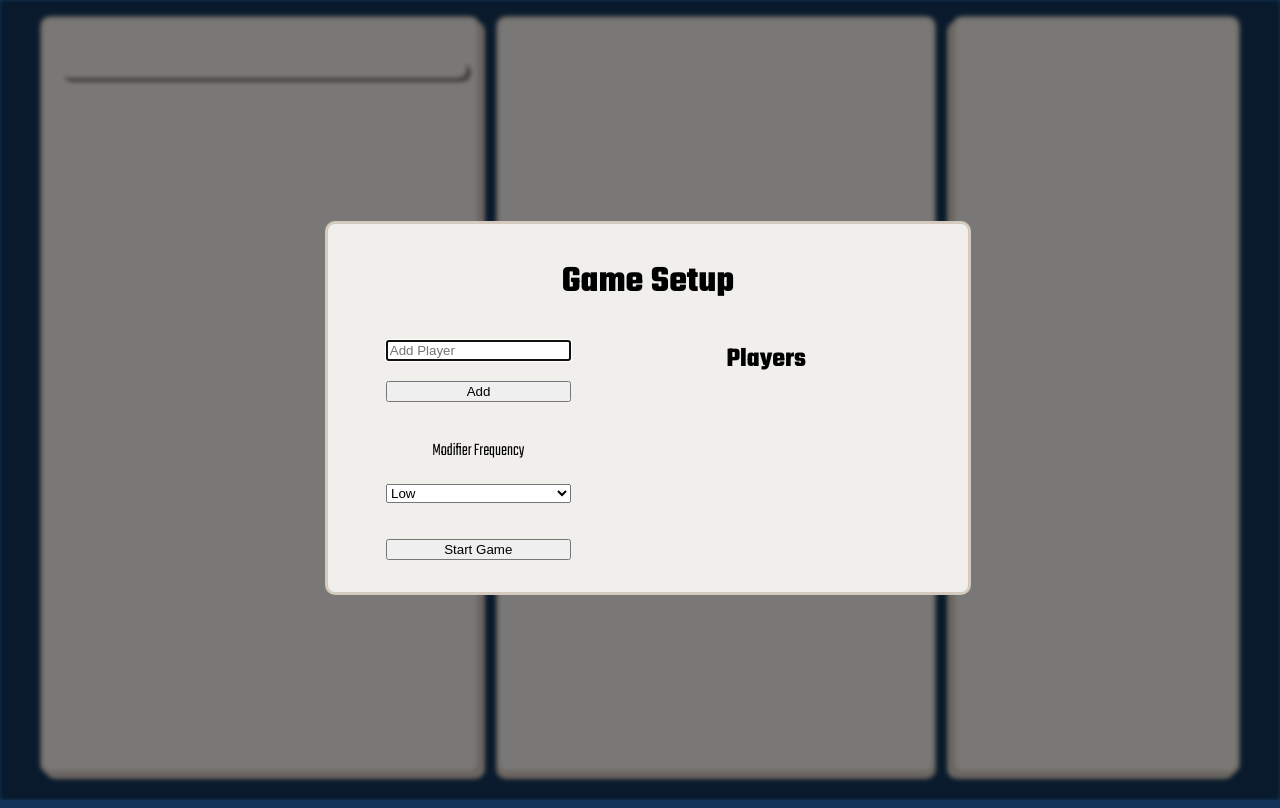
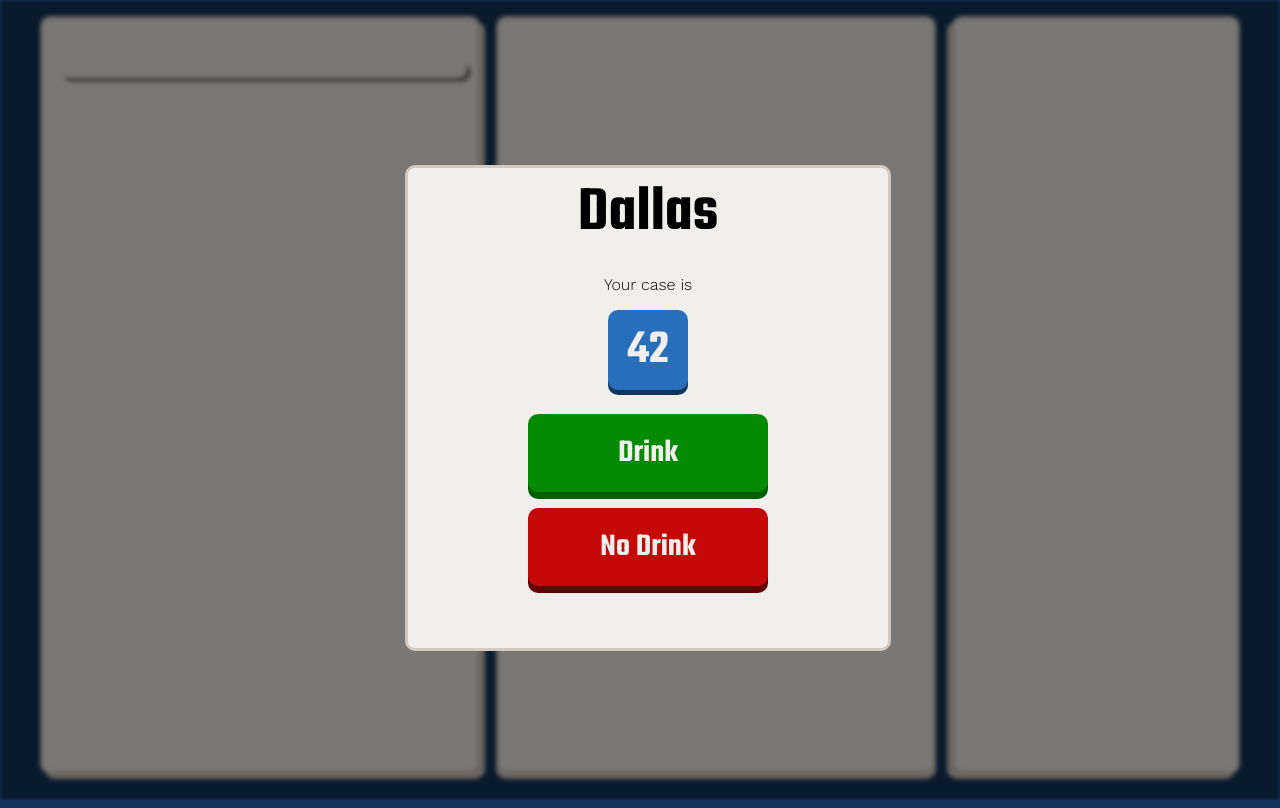
Before and after one commit to DalPalCarl/takethedeal, a plain HTML site: page index.html in a window 1280 px wide. Drawn offline with nearby package versions, Linux system fonts and the light colour scheme.

Commit message:
Add modal for player dond choice Add layout for player dond choice Add buttons for player dond choice

```diff
--- a/index.html
+++ b/index.html
@@ -42,6 +42,16 @@
                     </ul>
                 </div>
             </div>
+        </div>
+    </section>
+
+    <section class="modalContainer">
+        <div id="dondChoiceContainer" class="boardBG">
+            <p id="dondChoiceText" class="teko text-thicc">Dallas</p>
+            <p class="work-sans">Your case is</p>
+            <div id="dondChoiceCase" class="teko text-thicc">42</div>
+            <button id="dondDrink" class="dondButton teko text-thicc">Drink</button>
+            <button id="dondNoDrink" class="dondButton teko text-thicc">No Drink</button>
         </div>
     </section>
 
--- a/script.js
+++ b/script.js
@@ -21,6 +21,7 @@ let game;
 
 $("#caseRevealContainer").hide();
 $("#closeCaseRevealModalButton").hide();
+$("#gameSetup").hide();
 
 $("#addPlayer").on("click", () => {
     addPlayerToList();
@@ -143,7 +144,7 @@ function loadPenalties(totalCases, pList) {
                 $(newVal).addClass("value fourPenalties teko text-thicc").text("4").css("animation", "popIn 1000ms " + (20 * i) + "ms forwards");
                 break;
             case 5:
-                $(newVal).addClass("value maxPenalty teko text-thicc").text("X")
+                $(newVal).addClass("value maxPenalty teko").html("<span>&#128369;</span>")
                 .css("animation", "popIn 1000ms " + (20 * i) + "ms forwards");
             }
         $(valueBoard).append(newVal);
@@ -240,12 +241,12 @@ function revealCase(index) {
         $("#caseRevealCase").css("animation", "caseRevealDown 1500ms ease-in forwards")
             .one("animationend", () => {
                 const penaltyClass = findPenaltyClass(index);
-                const penaltyElement = $("#valueGrid").find($("." + penaltyClass)).first();
+                const penaltyElement = $("#valueGrid").find($("." + penaltyClass)).last();
                 revealCaseElement.removeClass("caseStyle").addClass(penaltyClass).text(penaltyElement.text());
                 $("#caseRevealCase").css("animation", "caseRevealUp 1000ms cubic-bezier(0.17, 0.2, 0, 1.3)")
                 .one("animationend", () => {
                     if (game.modifierList[index]){
-                        const modifierElem = $("#modifiers").find($(".modifierShown")).first();
+                        const modifierElem = $("#modifiers").find($(".modifierShown")).last();
                         $("#caseRevealModifier").addClass("modifierAppear").on("animationend", () => {
                             $("#closeCaseRevealModalButton").delay(2000).fadeIn("slow")
                                 .one("click", () => {
@@ -332,4 +333,8 @@ function progressGameStep() {
     }
 }
 
+function offerChoice() {
+
+}
+
 // Animation Functions
--- a/styles.css
+++ b/styles.css
@@ -136,6 +136,48 @@ footer {
     cursor: pointer;
 }
 
+#dondChoiceContainer {
+    position: absolute;
+    display: flex;
+    flex-direction: column;
+    justify-self: center;
+    align-self: center;
+    justify-content: start;
+    align-items: center;
+    z-index: 3;
+    width: 30rem;
+    height: 30rem;
+}
+
+#dondChoiceText {
+    font-size: 4rem;
+    padding: 0;
+    margin: 0;
+}
+
+#dondChoiceCase {
+    display: flex;
+    justify-content: center;
+    align-items: center;
+    width: 5rem;
+    margin-bottom: 1rem;
+    aspect-ratio: 1 / 1;
+    font-size: 3rem;
+    background-color: var(--color-light-navy);
+    border-radius: 10px;
+    box-shadow: 0 5px var(--color-navy);
+    color: var(--color-grey);
+}
+
+#dondDrink {
+    --shadow-color: rgb(0, 95, 0);
+    background-color: rgb(3, 139, 3);
+}
+
+#dondNoDrink {
+    --shadow-color: rgb(97, 0, 0);
+    background-color: rgb(197, 8, 8);
+}
 
 #backdrop {
     display: block;
@@ -269,6 +311,20 @@ footer {
     border: solid var(--color-tan);
 }
 
+.dondButton {
+    border: none;
+    width: 15rem;
+    padding: 1rem;
+    background-color: var(--color-dark-tan);
+    border-radius: 10px;
+    margin: .5rem;
+    font-size: 2rem;
+    --shadow-color: var(--color-navy);
+    box-shadow: 0 7px var(--shadow-color);
+    color: var(--color-grey);
+    cursor: pointer;
+}
+
 .modalContainer {
     display: flex;
     position: absolute;
@@ -334,6 +390,7 @@ footer {
 .maxPenalty {
     color: white;
     background-color: var(--p-max);
+    font-weight: 100;
     --shadow-color: black;
 }
 
```
